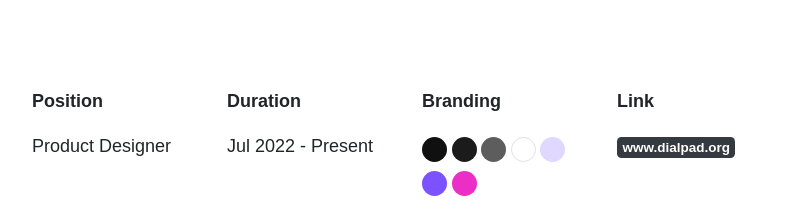
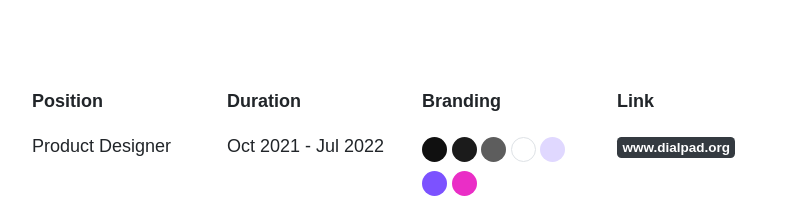
Before and after one commit to erikrdgz/Portfolio-React, a React (Create React App) app: page /projects/dialpad in a window 1280 px wide. Shown: the part 1045-1268 px from the top of the page, without its empty margins (233-1045 px from the left). Built offline with nearby package versions, Linux system fonts and the light colour scheme; what webfontloader would draw is missing.

Commit message:
updated dates

```diff
--- a/src/Components/Pages/Dialpad.js
+++ b/src/Components/Pages/Dialpad.js
@@ -78,7 +78,7 @@ function Dialpad(props) {
                             Duration
                         </p>
                         <p className="w-100 ">
-                            Jul 2022 - Present
+                            Oct 2021 - Jul 2022
                         </p>
                     </div>
                     <div className="col-md-3">
--- a/src/Components/Pages/Koopid.js
+++ b/src/Components/Pages/Koopid.js
@@ -66,7 +66,7 @@ function Koopid(props) {
                             Duration
                         </p>
                         <p className="w-100 ">
-                            Jul 2022 - Present
+                            Feb 2020 - Oct 2021
                         </p>
                     </div>
                     <div className="col-md-3">
--- a/src/Components/Pages/Techtonic.js
+++ b/src/Components/Pages/Techtonic.js
@@ -62,7 +62,7 @@ function Misty(props) {
                             Duration
                         </p>
                         <p className="w-100 ">
-                            Jul 2022 - Present
+                            Feb 2016 - Apr 2018
                         </p>
                     </div>
                     <div className="col-md-3">
```
